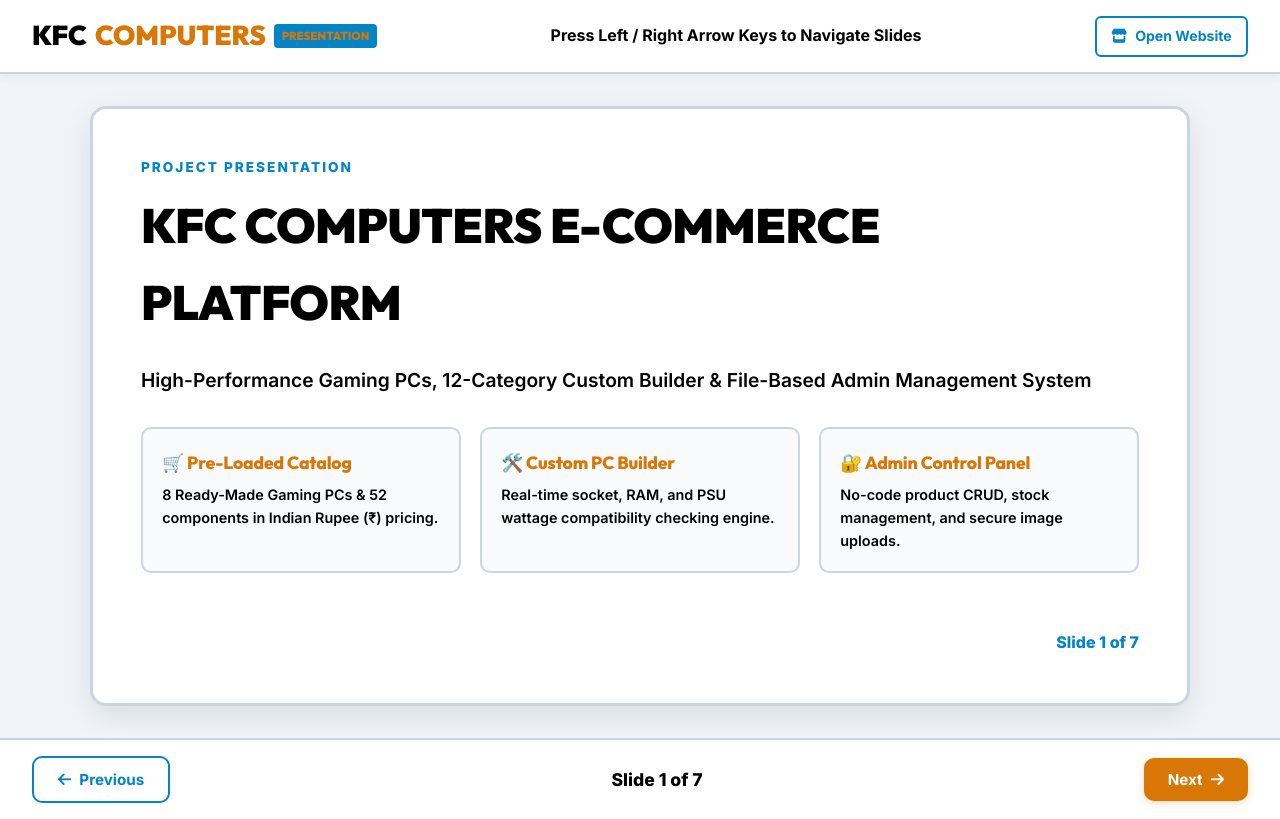
After one commit to VIJ56API/KFC-computers, a PHP site: page /presentation.php in a window 1280 px wide. The commit adds this page. Run offline with PHP 8.4, Linux system fonts and the light colour scheme.

Commit message:
Update store branding to KFC Computers

```diff
--- a/includes/data_manager.php
+++ b/includes/data_manager.php
@@ -1,5 +1,5 @@
 <?php
-// Product & Component JSON Data Manager
+// Product & Component JSON Data Manager - KFC Computers
 
 define('PRODUCTS_FILE', __DIR__ . '/../data/products.json');
 define('COMPONENTS_FILE', __DIR__ . '/../data/components.json');
@@ -84,7 +84,7 @@ function addCatalogItem($data, $fileInput = null) {
             'id' => $id,
             'name' => trim($data['name']),
             'category' => 'Ready-Made PC',
-            'brand' => !empty($data['brand']) ? trim($data['brand']) : 'LIT Computers',
+            'brand' => !empty($data['brand']) ? trim($data['brand']) : 'KFC Computers',
             'price' => (float)$data['price'],
             'image' => $imagePath,
             'short_description' => trim($data['short_description'] ?? ''),
@@ -107,7 +107,7 @@ function addCatalogItem($data, $fileInput = null) {
             'id' => $id,
             'name' => trim($data['name']),
             'category' => trim($data['category']),
-            'brand' => !empty($data['brand']) ? trim($data['brand']) : 'LIT Computers',
+            'brand' => !empty($data['brand']) ? trim($data['brand']) : 'KFC Computers',
             'price' => (float)$data['price'],
             'image' => $imagePath,
             'specifications' => trim($data['specifications'] ?? ''),
--- a/includes/db.php
+++ b/includes/db.php
@@ -1,6 +1,5 @@
 <?php
-// Database management helper for LIT Computers (Users, Auth, Orders)
-// Uses SQLite by default for zero-config execution, with MySQL fallback support.
+// Database management helper for KFC Computers (Users, Auth, Orders)
 
 $dbDir = __DIR__ . '/../database';
 if (!is_dir($dbDir)) {
@@ -30,7 +29,7 @@ try {
     $stmt->execute();
     if ($stmt->fetchColumn() == 0) {
         $adminPass = password_hash('admin123', PASSWORD_DEFAULT);
-        $stmt = $pdo->prepare("INSERT INTO users (name, email, password, role) VALUES ('LIT Admin', 'admin@litcomputers.in', ?, 'admin')");
+        $stmt = $pdo->prepare("INSERT INTO users (name, email, password, role) VALUES ('KFC Admin', 'admin@litcomputers.in', ?, 'admin')");
         $stmt->execute([$adminPass]);
     }
 
--- /dev/null
+++ b/presentation.php
@@ -0,0 +1,344 @@
+<!DOCTYPE html>
+<html lang="en">
+<head>
+  <meta charset="UTF-8">
+  <meta name="viewport" content="width=device-width, initial-scale=1.0">
+  <title>KFC Computers | Presentation Deck</title>
+  <link rel="stylesheet" href="assets/css/style.css">
+  <link rel="stylesheet" href="https://cdnjs.cloudflare.com/ajax/libs/font-awesome/6.4.0/css/all.min.css">
+  <style>
+    body {
+      background: #f1f5f9;
+      display: flex;
+      flex-direction: column;
+      height: 100vh;
+      overflow: hidden;
+    }
+    .slide-deck {
+      flex: 1;
+      display: flex;
+      align-items: center;
+      justify-content: center;
+      padding: 2rem;
+      position: relative;
+    }
+    .slide {
+      background: #ffffff;
+      border: 3px solid #cbd5e1;
+      border-radius: 16px;
+      width: 100%;
+      max-width: 1100px;
+      height: 600px;
+      padding: 3rem;
+      box-shadow: 0 10px 30px rgba(0, 0, 0, 0.1);
+      display: none;
+      flex-direction: column;
+      justify-content: space-between;
+      animation: fadeIn 0.3s ease;
+    }
+    .slide.active {
+      display: flex;
+    }
+    @keyframes fadeIn {
+      from { opacity: 0; transform: scale(0.98); }
+      to { opacity: 1; transform: scale(1); }
+    }
+    .slide-tag {
+      color: var(--primary-blue);
+      font-weight: 800;
+      font-size: 0.85rem;
+      letter-spacing: 2px;
+      text-transform: uppercase;
+      margin-bottom: 0.5rem;
+    }
+    .slide-title {
+      font-size: 2.2rem;
+      color: #000000;
+      font-weight: 900;
+      margin-bottom: 1.5rem;
+    }
+    .slide-controls {
+      background: #ffffff;
+      border-top: 2px solid #cbd5e1;
+      padding: 1rem 2rem;
+      display: flex;
+      justify-content: space-between;
+      align-items: center;
+    }
+    .grid-2 {
+      display: grid;
+      grid-template-columns: 1fr 1fr;
+      gap: 1.5rem;
+    }
+    .grid-3 {
+      display: grid;
+      grid-template-columns: 1fr 1fr 1fr;
+      gap: 1.2rem;
+    }
+    .card-box {
+      background: #f8fafc;
+      border: 2px solid #cbd5e1;
+      border-radius: 10px;
+      padding: 1.2rem;
+    }
+    .card-box h4 {
+      color: var(--accent-gold);
+      font-size: 1.1rem;
+      font-weight: 800;
+      margin-bottom: 0.4rem;
+    }
+    .card-box p {
+      color: #000000;
+      font-size: 0.9rem;
+      font-weight: 600;
+    }
+  </style>
+</head>
+<body>
+
+<header class="navbar">
+  <div class="nav-container">
+    <div class="logo">KFC <span>COMPUTERS</span> <span class="logo-badge">PRESENTATION</span></div>
+    <div style="font-weight: 700; color: #000000;">Press Left / Right Arrow Keys to Navigate Slides</div>
+    <a href="index.php" class="btn btn-outline btn-sm"><i class="fa-solid fa-store"></i> Open Website</a>
+  </div>
+</header>
+
+<div class="slide-deck">
+  <!-- Slide 1: Title -->
+  <div class="slide active">
+    <div>
+      <div class="slide-tag">PROJECT PRESENTATION</div>
+      <h1 class="slide-title" style="font-size: 3rem;">KFC COMPUTERS E-COMMERCE PLATFORM</h1>
+      <p style="font-size: 1.2rem; color: #000000; font-weight: 600; margin-bottom: 2rem;">
+        High-Performance Gaming PCs, 12-Category Custom Builder & File-Based Admin Management System
+      </p>
+
+      <div class="grid-3" style="margin-top: 2rem;">
+        <div class="card-box">
+          <h4>🛒 Pre-Loaded Catalog</h4>
+          <p>8 Ready-Made Gaming PCs & 52 components in Indian Rupee (₹) pricing.</p>
+        </div>
+        <div class="card-box">
+          <h4>🛠️ Custom PC Builder</h4>
+          <p>Real-time socket, RAM, and PSU wattage compatibility checking engine.</p>
+        </div>
+        <div class="card-box">
+          <h4>🔐 Admin Control Panel</h4>
+          <p>No-code product CRUD, stock management, and secure image uploads.</p>
+        </div>
+      </div>
+    </div>
+    <div style="text-align: right; font-weight: 800; color: var(--primary-blue);">Slide 1 of 7</div>
+  </div>
+
+  <!-- Slide 2: Executive Summary -->
+  <div class="slide">
+    <div>
+      <div class="slide-tag">EXECUTIVE SUMMARY</div>
+      <h2 class="slide-title">System Overview & Objectives</h2>
+      <div style="display: flex; flex-direction: column; gap: 1rem;">
+        <div class="card-box">
+          <h4 style="color: var(--primary-blue);">1. Complete E-Commerce Customer Flow</h4>
+          <p>Browse Ready-Made PCs, filter components, view technical specifications, customize builds, add to cart, and place orders with 18% GST tax receipts.</p>
+        </div>
+        <div class="card-box">
+          <h4 style="color: var(--primary-blue);">2. Intelligent Hardware Compatibility</h4>
+          <p>Prevents common build errors by warning users if CPU socket != Motherboard socket, RAM type != slot type, or PSU wattage is below system draw.</p>
+        </div>
+        <div class="card-box">
+          <h4 style="color: var(--primary-blue);">3. Dual File & Database Architecture</h4>
+          <p>Products reside in `data/products.json` & `data/components.json` as requested. User credentials and order records reside in SQLite PDO database.</p>
+        </div>
+      </div>
+    </div>
+    <div style="text-align: right; font-weight: 800; color: var(--primary-blue);">Slide 2 of 7</div>
+  </div>
+
+  <!-- Slide 3: Ready-Made PCs -->
+  <div class="slide">
+    <div>
+      <div class="slide-tag">PRODUCT CATALOG</div>
+      <h2 class="slide-title">Pre-Configured Ready-Made PC Lineup</h2>
+      <div class="grid-3">
+        <div class="card-box">
+          <h4>KFC Starter Gaming PC</h4>
+          <div style="font-size: 1.3rem; font-weight: 900; color: var(--accent-gold);">₹45,999</div>
+          <p>Ryzen 5 5600 • RTX 3050 6GB • 16GB DDR4 • 512GB SSD</p>
+        </div>
+        <div class="card-box">
+          <h4>KFC Gaming Pro</h4>
+          <div style="font-size: 1.3rem; font-weight: 900; color: var(--accent-gold);">₹69,999</div>
+          <p>Ryzen 5 7600 • RTX 4060 8GB • 16GB DDR5 • 1TB SSD</p>
+        </div>
+        <div class="card-box">
+          <h4>KFC Creator PC</h4>
+          <div style="font-size: 1.3rem; font-weight: 900; color: var(--accent-gold);">₹89,999</div>
+          <p>Core i7 14700K • RTX 4060 Ti 8GB • 32GB DDR5 • 240mm AIO</p>
+        </div>
+        <div class="card-box">
+          <h4>KFC Ultimate Gaming PC</h4>
+          <div style="font-size: 1.3rem; font-weight: 900; color: var(--accent-gold);">₹1,29,999</div>
+          <p>Ryzen 7 7800X3D • RTX 4070 12GB • 32GB DDR5 • 2TB SSD</p>
+        </div>
+        <div class="card-box">
+          <h4>KFC Student PC</h4>
+          <div style="font-size: 1.3rem; font-weight: 900; color: var(--accent-gold);">₹32,999</div>
+          <p>Core i3 14100 • Integrated UHD • 16GB RAM • 512GB SSD</p>
+        </div>
+        <div class="card-box">
+          <h4>KFC Office PC</h4>
+          <div style="font-size: 1.3rem; font-weight: 900; color: var(--accent-gold);">₹38,999</div>
+          <p>Core i5 14400 • Integrated Graphics • 16GB RAM • 512GB SSD</p>
+        </div>
+      </div>
+    </div>
+    <div style="text-align: right; font-weight: 800; color: var(--primary-blue);">Slide 3 of 7</div>
+  </div>
+
+  <!-- Slide 4: PC Builder -->
+  <div class="slide">
+    <div>
+      <div class="slide-tag">CUSTOM BUILDER</div>
+      <h2 class="slide-title">12 Component Tabs & Real-Time Compatibility</h2>
+      <div class="grid-2">
+        <div class="card-box">
+          <h4 style="color: var(--primary-blue);">12 Hardware Categories</h4>
+          <p style="line-height: 1.8;">
+            1. CPU (Ryzen & Intel)<br>
+            2. Motherboard (AM4/AM5/LGA1700)<br>
+            3. RAM (DDR4 / DDR5)<br>
+            4. GPU (NVIDIA RTX & AMD RX)<br>
+            5. SSD (NVMe Gen4)<br>
+            6. HDD (Mass Storage)<br>
+            7. PSU (550W - 850W)<br>
+            8. Cabinet (Airflow & RGB)<br>
+            9. CPU Cooler (Air & Liquid AIO)<br>
+            10. Monitors (75Hz - 165Hz QHD)<br>
+            11. Keyboards (Mechanical)<br>
+            12. Gaming Mice
+          </p>
+        </div>
+        <div class="card-box">
+          <h4 style="color: var(--accent-gold);">Automated System Rules</h4>
+          <p style="line-height: 1.8;">
+            ✔ <strong>Socket Check:</strong> CPU AM4/AM5/LGA1700 vs Motherboard socket.<br><br>
+            ✔ <strong>Memory Check:</strong> Motherboard RAM slots vs DDR4 / DDR5 RAM.<br><br>
+            ✔ <strong>Power Check:</strong> Calculated total draw (CPU TDP + GPU TDP + 100W base) vs PSU capacity.<br><br>
+            ✔ <strong>Your Build Sidebar:</strong> Live itemized total in Indian Rupees (₹).
+          </p>
+        </div>
+      </div>
+    </div>
+    <div style="text-align: right; font-weight: 800; color: var(--primary-blue);">Slide 4 of 7</div>
+  </div>
+
+  <!-- Slide 5: Admin Panel -->
+  <div class="slide">
+    <div>
+      <div class="slide-tag">ADMIN MANAGEMENT</div>
+      <h2 class="slide-title">No-Code Product CRUD & Stock Control</h2>
+      <div class="grid-2">
+        <div class="card-box">
+          <h4>Admin Capabilities</h4>
+          <p style="line-height: 1.8;">
+            • <strong>Product Dashboard:</strong> View catalog items with images, stock counts, categories, and prices.<br>
+            • <strong>Add Product:</strong> Add Ready-Made PCs or components with category, brand, price, stock, specs, and socket parameters.<br>
+            • <strong>Edit Product:</strong> Change prices, stock, specs, or upload new images.<br>
+            • <strong>Delete Product:</strong> Safely delete items from JSON catalog.
+          </p>
+        </div>
+        <div class="card-box">
+          <h4>Secure File Uploads & Orders</h4>
+          <p style="line-height: 1.8;">
+            • <strong>Image Upload:</strong> Accepts `.jpg`, `.png`, `.webp`, `.svg` images saved in `assets/images/products/`.<br>
+            • <strong>Customer Orders:</strong> Manage orders placed by customers, view shipping addresses, and print tax invoices.
+          </p>
+        </div>
+      </div>
+    </div>
+    <div style="text-align: right; font-weight: 800; color: var(--primary-blue);">Slide 5 of 7</div>
+  </div>
+
+  <!-- Slide 6: UI & Visibility -->
+  <div class="slide">
+    <div>
+      <div class="slide-tag">DESIGN SYSTEM</div>
+      <h2 class="slide-title">Ultra-Clear High Visibility Light Theme</h2>
+      <div class="grid-3">
+        <div class="card-box">
+          <h4>Pure White Surfaces</h4>
+          <p>Off-white canvas background (`#f1f5f9`) with crisp pure white cards (`#ffffff`).</p>
+        </div>
+        <div class="card-box">
+          <h4>Bold Black Text</h4>
+          <p>High contrast solid black font (`#000000`) for maximum legibility and clarity.</p>
+        </div>
+        <div class="card-box">
+          <h4>Distinct 2px Borders</h4>
+          <p>Clear 2px slate borders (`#cbd5e1`) defining all cards, forms, and tables.</p>
+        </div>
+      </div>
+    </div>
+    <div style="text-align: right; font-weight: 800; color: var(--primary-blue);">Slide 6 of 7</div>
+  </div>
+
+  <!-- Slide 7: Verification & Login -->
+  <div class="slide">
+    <div>
+      <div class="slide-tag">PROJECT VERIFICATION</div>
+      <h2 class="slide-title">Verification Results & Credentials</h2>
+      <div class="card-box" style="margin-bottom: 1.5rem;">
+        <h4 style="color: var(--accent-green);">✓ 100% Automated Test Suite Passed</h4>
+        <p style="line-height: 1.8;">
+          8 Ready-Made PCs & 52 Components Loaded • Search & Filters Verified • Admin CRUD Verified • Database User & Order Invoice Generation Verified.
+        </p>
+      </div>
+
+      <div class="grid-2">
+        <div class="card-box">
+          <h4>Website URL</h4>
+          <p style="font-size: 1.1rem; font-weight: 800; color: var(--primary-blue);">http://localhost:8000</p>
+        </div>
+        <div class="card-box">
+          <h4>Default Admin Login</h4>
+          <p>Email: <strong>admin@litcomputers.in</strong><br>Password: <strong>admin123</strong></p>
+        </div>
+      </div>
+    </div>
+    <div style="text-align: right; font-weight: 800; color: var(--primary-blue);">Slide 7 of 7</div>
+  </div>
+</div>
+
+<div class="slide-controls">
+  <button class="btn btn-outline" onclick="prevSlide()"><i class="fa-solid fa-arrow-left"></i> Previous</button>
+  <span id="slide-indicator" style="font-weight: 800; font-size: 1.1rem; color: #000000;">Slide 1 of 7</span>
+  <button class="btn btn-primary" onclick="nextSlide()">Next <i class="fa-solid fa-arrow-right"></i></button>
+</div>
+
+<script>
+let currentSlide = 0;
+const slides = document.querySelectorAll('.slide');
+
+function showSlide(index) {
+    if (index < 0) index = 0;
+    if (index >= slides.length) index = slides.length - 1;
+    currentSlide = index;
+
+    slides.forEach((s, idx) => {
+        s.classList.toggle('active', idx === currentSlide);
+    });
+
+    document.getElementById('slide-indicator').textContent = `Slide ${currentSlide + 1} of ${slides.length}`;
+}
+
+function nextSlide() { showSlide(currentSlide + 1); }
+function prevSlide() { showSlide(currentSlide - 1); }
+
+document.addEventListener('keydown', (e) => {
+    if (e.key === 'ArrowRight' || e.key === 'PageDown') nextSlide();
+    if (e.key === 'ArrowLeft' || e.key === 'PageUp') prevSlide();
+});
+</script>
+</body>
+</html>
```
Also changed, not shown: admin/footer.php (+5 -2 lines), admin/header.php (+11 -11 lines), assets/js/builder.js (+9 -9 lines), builder.php (+5 -5 lines), checkout.php (+31 -31 lines), data/products.json (+24 -24 lines), includes/footer.php (+6 -6 lines), includes/header.php (+5 -5 lines), index.php (+5 -5 lines), login.php (+5 -5 lines), order-confirmation.php (+29 -29 lines), products.php (+9 -9 lines), register.php (+5 -5 lines), data/components.json, 3 other files.
